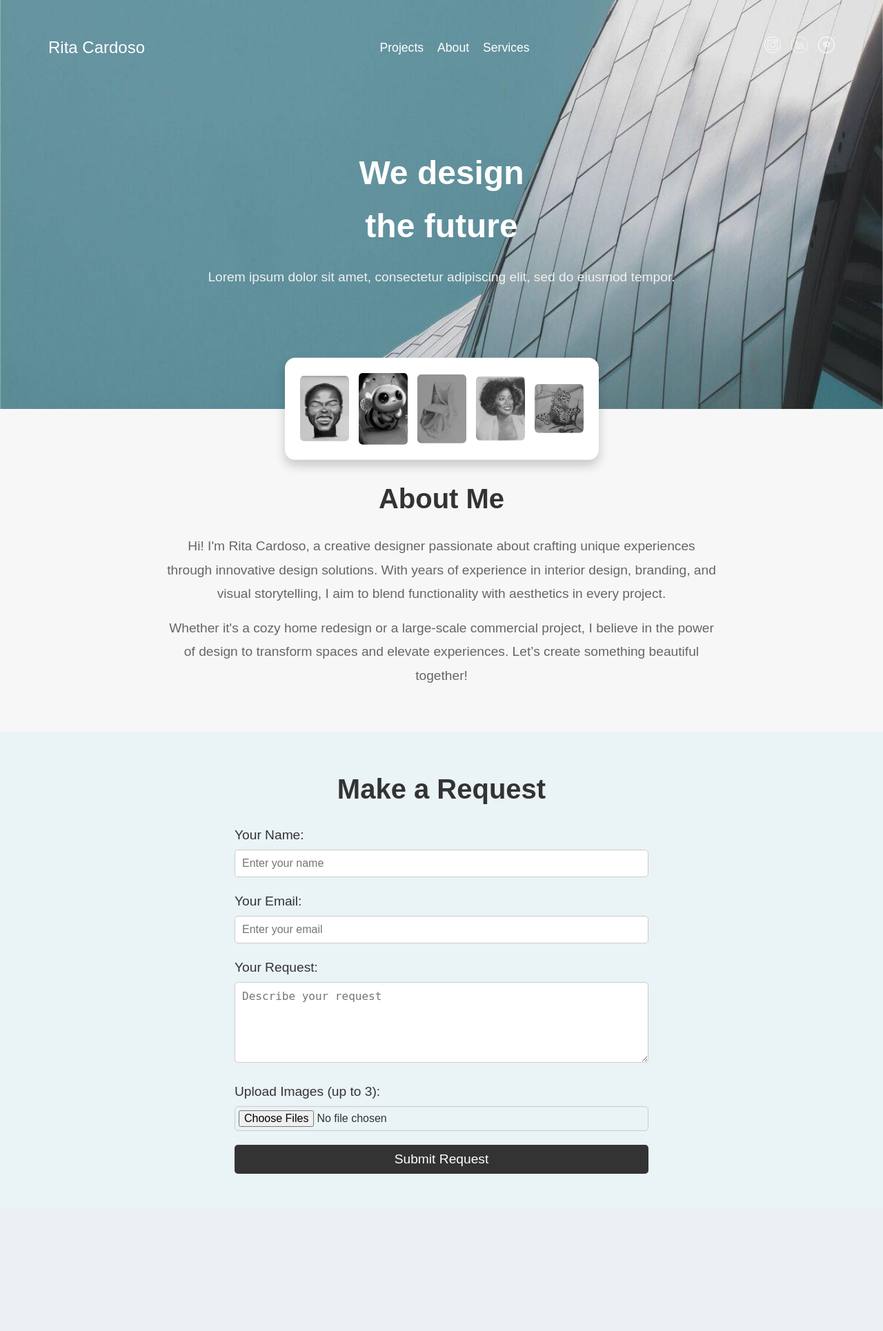
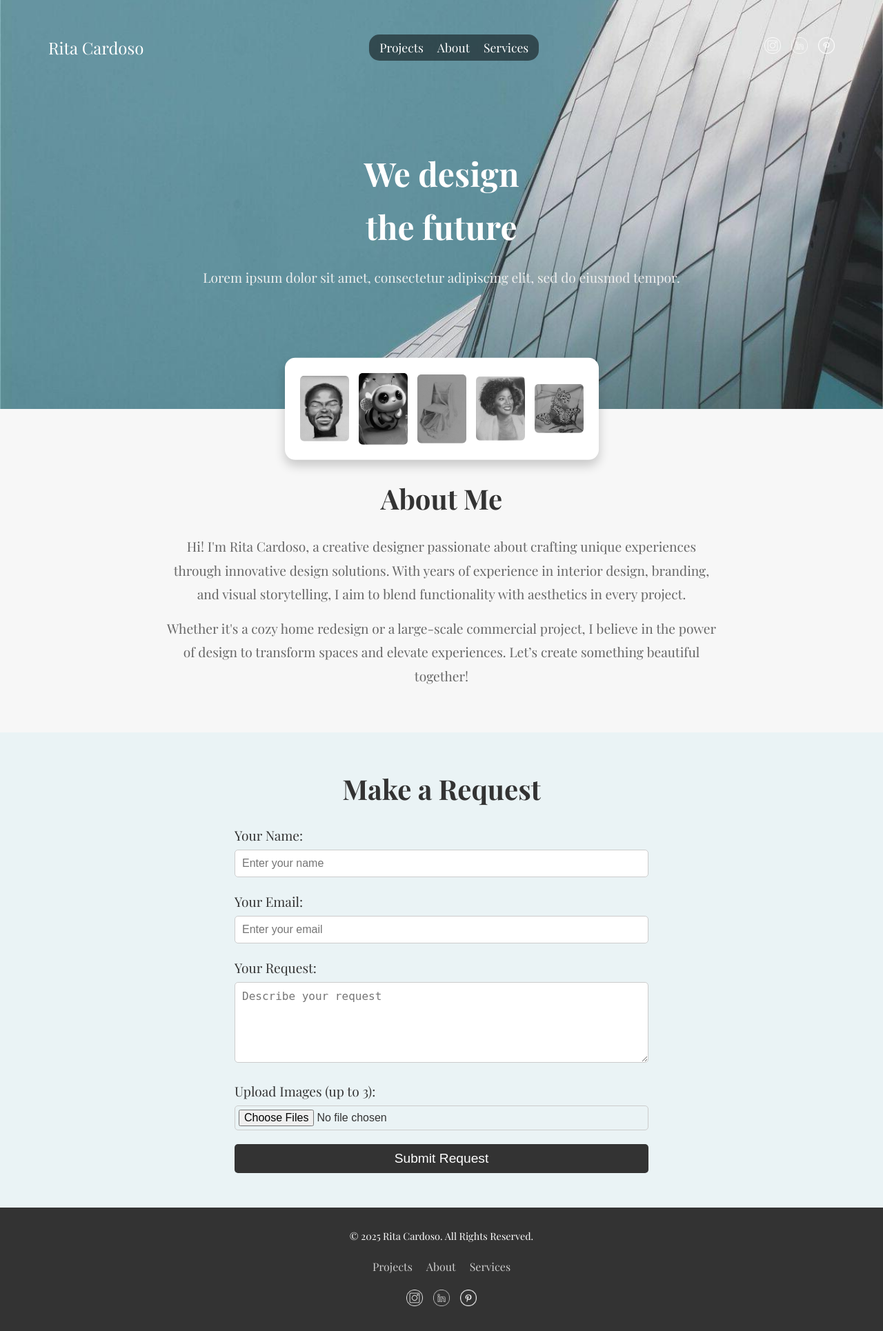
Before and after one commit to artiomgusanu/architecPortfolio, a PHP site: page /home.php in a window 1280 px wide. Shown: the whole page at 69% size. Before the commit the page ends 1702 px from the top, so only its background shows below. Run offline with PHP 8.4, Linux system fonts and the light colour scheme.

Commit message:
implementation footer

```diff
--- a/home.php
+++ b/home.php
@@ -5,6 +5,7 @@
     <meta name="viewport" content="width=device-width, initial-scale=1.0">
     <title>Rita Cardoso</title>
     <link rel="stylesheet" href="./styles/home.css">
+    <link href="https://fonts.googleapis.com/css2?family=Playfair+Display:wght@400;500;700&display=swap" rel="stylesheet">
 </head>
 <body>
     <header class="hero">
@@ -81,5 +82,29 @@
             <button type="submit" class="btn-submit">Submit Request</button>
         </form>
     </section>
+
+    <footer class="footer">
+    <div class="footer-content">
+        <p>&copy; 2025 Rita Cardoso. All Rights Reserved.</p>
+        <nav class="footer-links">
+            <a href="#projects">Projects</a>
+            <a href="#about">About</a>
+            <a href="#order-form">Services</a>
+        </nav>
+        <div class="footer-social-links">
+            <a href="https://www.instagram.com/rita.sousa.cardoso/" target="_blank" aria-label="Instagram">
+                <img src="./images/sociais/instagram_icon.png" alt="Instagram">
+            </a>
+            <a href="https://www.linkedin.com/in/rita-cardoso-95566118b/" target="_blank" aria-label="LinkedIn">
+                <img src="./images/sociais/linkedin_icon.png" alt="LinkedIn">
+            </a>
+            <a href="https://pt.pinterest.com/ritadesousacardoso/" target="_blank" aria-label="Pinterest">
+                <img src="./images/sociais/pinterest_icon.png" alt="Pinterest">
+            </a>
+        </div>
+    </div>
+</footer>
+
+
 </body>
 </html>
--- a/styles/home.css
+++ b/styles/home.css
@@ -6,7 +6,7 @@
 }
 
 body {
-    font-family: Arial, sans-serif;
+    font-family: 'Playfair Display', serif;
     line-height: 1.6;
     background-color: #f7f7f7;
     color: #333;
@@ -42,6 +42,9 @@ body {
 .nav-links {
     list-style: none;
     display: flex;
+    background: rgba(0, 0, 0, 0.5);
+    padding: 5px 15px;
+    border-radius: 15px;
     gap: 20px;
 }
 
@@ -232,8 +235,68 @@ body {
 
 /* Responsividade para mobile */
 @media (max-width: 768px) {
+    .navbar {
+        justify-content: center; /* Centraliza os itens no navbar */
+    }
+
+    .logo {
+        text-align: center; /* Centraliza o texto do logo */
+        font-size: 1.8rem; /* Ajuste opcional para um tamanho maior */
+    }
+
     .nav-links,
     .social-links {
-        display: none; /* Esconde tudo exceto o logo */
+        display: none; /* Esconde links e ícones de redes sociais na versão móvel */
     }
 }
+
+/* Footer */
+.footer {
+    background-color: #333; /* Fundo escuro combinando com o tema geral */
+    color: white;
+    text-align: center;
+    padding: 30px 20px;
+    font-size: 0.9rem;
+}
+
+.footer-content {
+    max-width: 1000px;
+    margin: 0 auto;
+    display: flex;
+    flex-direction: column;
+    align-items: center;
+    gap: 20px;
+}
+
+.footer-links {
+    display: flex;
+    gap: 20px;
+}
+
+.footer-links a {
+    color: #ccc;
+    text-decoration: none;
+    font-size: 1rem;
+    transition: color 0.3s ease;
+}
+
+.footer-links a:hover {
+    color: #fff;
+}
+
+.footer-social-links {
+    display: flex;
+    gap: 15px;
+}
+
+.footer-social-links a img {
+    width: 24px;
+    height: 24px;
+    filter: invert(100%);
+    transition: transform 0.3s, filter 0.3s;
+}
+
+.footer-social-links a img:hover {
+    transform: scale(1.1);
+    filter: invert(70%);
+}
```
